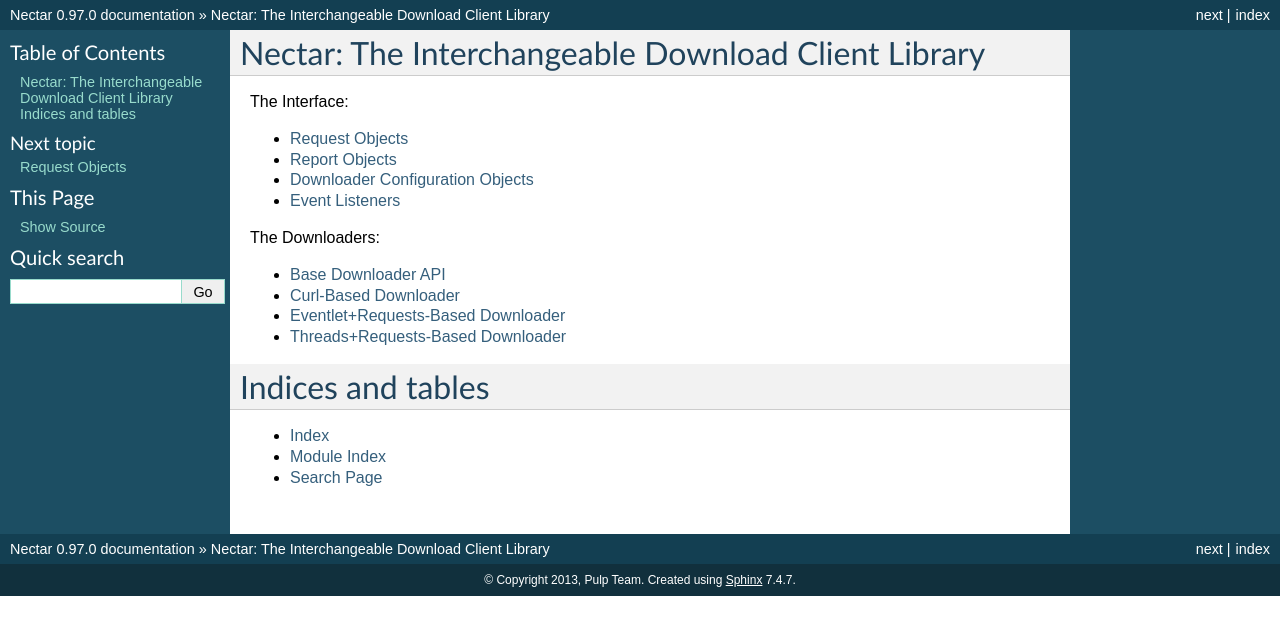
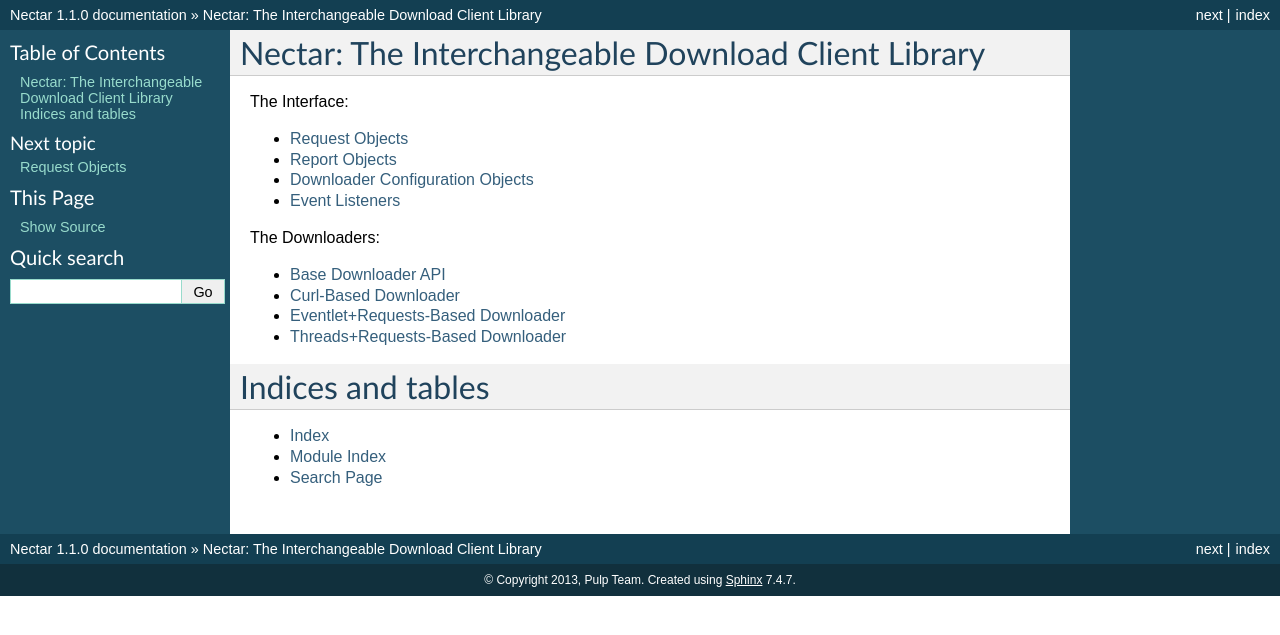
Before and after one commit to pulp/nectar, a Sphinx documentation site: the page built from docs/index.rst, in a window 1280 px wide. Shown: the top 635 px of the page. Built offline with Sphinx 7.4.7, drawn with Linux system fonts in a browser that asks for light colours.

Commit message:
bumped nectar version to 1.1

```diff
--- a/docs/conf.py
+++ b/docs/conf.py
@@ -48,7 +48,7 @@
 # built documents.
 #
 # The short X.Y version.
-version = '0.97.0'
+version = '1.1.0'
 # The full version, including alpha/beta/rc tags.
 #release = '2'
 release = version
--- a/setup.py
+++ b/setup.py
@@ -15,7 +15,7 @@
 from setuptools import setup, find_packages
 
 setup(name='nectar',
-      version='1.0.0',
+      version='1.1.0',
       url='https://github.com/pulp/nectar',
       description='Performance tuned network download client library',
       license='GPLv2',
```
Also changed, not shown: 1 other file.
